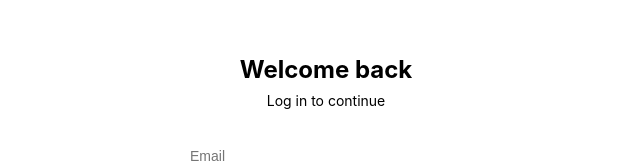
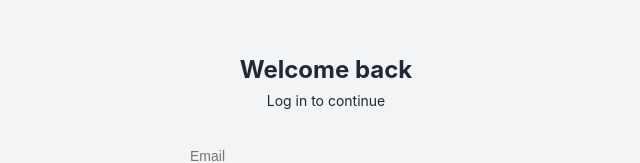
Before and after one commit to omar-ghaly/todo-devops-project, a React app in the folder frontend/: page / in a window 1280 px wide. Shown: the part 213-376 px from the top of the page, without its empty margins (314-954 px from the left). Built offline with nearby package versions, Linux system fonts and the light colour scheme; the HTML template or start-up script is replaced by a standard one.

Commit message:
Use explicit hex colors instead of CSS variables to fix styling issue

```diff
--- a/frontend/src/App.css
+++ b/frontend/src/App.css
@@ -21,9 +21,9 @@
 
 body {
   margin: 0;
-  background: var(--bg);
+  background: #f3f4f6;
   font-family: -apple-system, BlinkMacSystemFont, "Segoe UI", Roboto, sans-serif;
-  color: var(--text);
+  color: #1f2937;
 }
 
 #root {
@@ -53,7 +53,7 @@ body {
   font-size: 24px;
   font-weight: 700;
   margin: 0 0 8px;
-  color: var(--text);
+  color: #1f2937;
 }
 
 .auth-subtitle {
@@ -74,7 +74,7 @@ body {
   font-size: 14px;
   border: 1px solid var(--border);
   border-radius: 8px;
-  background: var(--bg);
+  background: #f3f4f6;
   transition: border-color 0.15s, box-shadow 0.15s;
 }
 
@@ -120,7 +120,7 @@ body {
 }
 
 .btn-secondary:hover {
-  background: var(--bg);
+  background: #f3f4f6;
 }
 
 .btn-danger {
@@ -253,7 +253,7 @@ body {
 .task-title {
   font-size: 15px;
   font-weight: 500;
-  color: var(--text);
+  color: #1f2937;
   word-break: break-word;
 }
 
```
Also changed, not shown: 1 other file (tests, documents, lock files or other folders).
